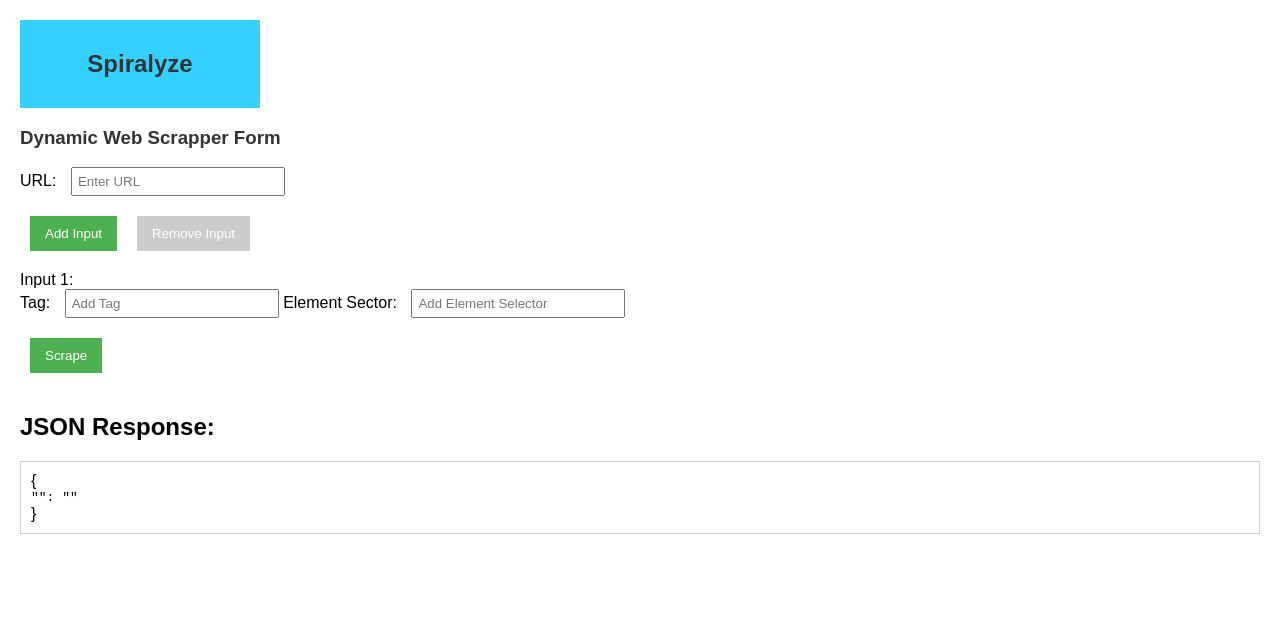
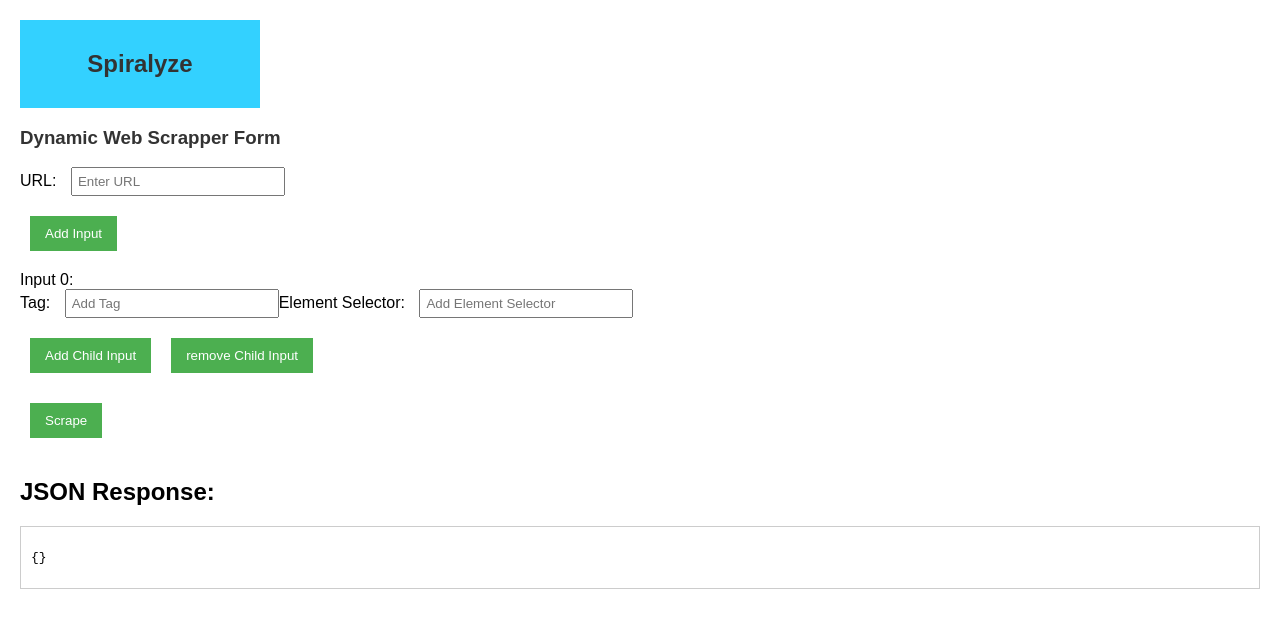
Before and after one commit to todi-sid-spz/dynamic-scraper, a React (Create React App) app: page / in a window 1280 px wide. Shown: the top 628 px of the page. Built offline with nearby package versions, Linux system fonts and the light colour scheme.

Commit message:
Nested input, few errors

```diff
--- a/src/App.css
+++ b/src/App.css
@@ -116,11 +116,3 @@ button:disabled {
 .json-response-item:last-child::after {
   content: '';
 }
-
-.json-response-wrapper::before {
-  content: '{';
-}
-
-.json-response-wrapper::after {
-  content: '}';
-}
--- a/src/DynamicForm.js
+++ b/src/DynamicForm.js
@@ -1,79 +1,178 @@
-import React, { useState } from 'react';
+import React, { useState } from "react";
 
 const DynamicForm = () => {
-  const [inputs, setInputs] = useState([{tag:'',selector:''}]); // State to store input values
+  const [inputs, setInputs] = useState([
+    { tag: "", selector: "", children: [] },
+  ]);
 
   // Function to add a new input field
-  const addInput = () => {
-    setInputs([...inputs, {tag:'',selector:''}]);
+  const addNestedInput = (path) => {
+    path = String(path);
+    console.log(path);
+    setInputs((inputs) => {
+      const newInputs = JSON.parse(JSON.stringify(inputs)); // Deep clone the inputs
+      let current = newInputs;
+      path.split("-").forEach((index, i, arr) => {
+        if (i === arr.length - 1) {
+          if (!current[index].children) {
+            current[index].children = [];
+          }
+          current[index].children.push({ tag: "", selector: "", children: [] });
+        } else {
+          current = current[index].children;
+        }
+      });
+      return newInputs;
+    });
   };
 
   // Function to remove the last input field
-  const removeInput = () => {
-    setInputs(inputs.slice(0, -1));
+  const removeInput = (path) => {
+    path = String(path);
+    setInputs((inputs) => {
+      const newInputs = JSON.parse(JSON.stringify(inputs)); // Deep clone the inputs
+      const pathArr = path.split("-").map((x) => parseInt(x));
+      let current = newInputs;
+      pathArr.forEach((index, i) => {
+        if (i === pathArr.length - 1) {
+          if (pathArr.length === 1) {
+            // Remove top-level input
+            current.children.splice(index, 1);
+            console.log(current);
+          } else {
+            // Remove nested input
+            current.children.splice(index, 1);
+          }
+        } else {
+          current = current[index].children;
+        }
+      });
+      return newInputs;
+    });
   };
 
   // Function to handle input changes
-  const handleInputChange = (index, fieldName, value) => {
-    const newInputs = [...inputs];
-    newInputs[index][fieldName] = value;
-    setInputs(newInputs);
+  const handleInputChange = (path, fieldName, value) => {
+    path = String(path);
+    setInputs((inputs) => {
+      const newInputs = JSON.parse(JSON.stringify(inputs)); // Deep clone the inputs
+      let current = newInputs;
+      path.split("-").forEach((index, i, arr) => {
+        if (i === arr.length - 1) {
+          current[index][fieldName] = value;
+        } else {
+          current = current[index].children;
+        }
+      });
+      return newInputs;
+    });
   };
 
+  function renderInputs(
+    inputs,
+    handleInputChange,
+    addNestedInput,
+    path = "",
+    level = 0
+  ) {
+    return inputs.map((input, index) => {
+      const currentPath = path ? `${path}-${index}` : `${index}`;
+
       return (
-    <div className="container">
-        <nav>
-            <h1><strong>Spiralyze</strong></h1>
-        </nav>
-      <h3>Dynamic Web Scrapper Form</h3>
-      <div>
-      <label htmlFor={'URL'}>URL: </label>
-      <input
-            type="text"
-            placeholder='Enter URL'
-          />
-    </div>
-      <button onClick={addInput}>Add Input</button>
-      <button onClick={removeInput} disabled={inputs.length === 1}>
-        Remove Input
-      </button>
-
-      {/* Render input fields based on state */}
-      {inputs.map((input, index) => (
-        <div key={index} className='input-container'>
-          <label htmlFor={`input-${index + 1}`}>{`Input ${index + 1}: `}</label>
+        <div
+          key={currentPath}
+          className="input-container"
+          style={{ marginLeft: `${level * 20}px` }}
+        >
+          <label
+            htmlFor={`input-${currentPath}`}
+          >{`Input ${currentPath}: `}</label>
           <div>
             <label>Tag: </label>
             <input
               type="text"
               value={input.tag}
-            placeholder='Add Tag'
-            onChange={(e) => handleInputChange(index, 'tag', e.target.value)}
+              placeholder="Add Tag"
+              onChange={(e) =>
+                handleInputChange(currentPath, "tag", e.target.value)
+              }
             />
-          <label> Element Sector: </label>
+            <label>Element Selector: </label>
             <input
               type="text"
               value={input.selector}
-            placeholder='Add Element Selector'
-            onChange={(e) => handleInputChange(index, 'selector', e.target.value)}
+              placeholder="Add Element Selector"
+              onChange={(e) =>
+                handleInputChange(currentPath, "selector", e.target.value)
+              }
             />
           </div>
+          <div>
+            <button onClick={() => addNestedInput(currentPath)}>
+              Add Child Input
+            </button>
+            <button onClick={() => removeInput(currentPath)}>
+              remove Child Input
+            </button>
           </div>
-      ))}
+          {input.children && input.children.length > 0 && (
+            <div className="nested-inputs">
+              {renderInputs(
+                input.children,
+                handleInputChange,
+                addNestedInput,
 
-        <button >Scrape</button>
+                currentPath,
+                level + 1 // Increment the level for nested inputs
+              )}
+            </div>
+          )}
+        </div>
+      );
+    });
+  }
 
-      <div className='json-response'>
+  function createJsonObject(inputs) {
+    const result = {};
+
+    inputs.forEach((input) => {
+      if (input.tag) {
+        if (input.children && input.children.length > 0) {
+          result[input.tag] = createJsonObject(input.children);
+        } else {
+          result[input.tag] = input.selector;
+        }
+      }
+    });
+
+    return result;
+  }
+
+  return (
+    <div className="container">
+      <nav>
+        <h1>
+          <strong>Spiralyze</strong>
+        </h1>
+      </nav>
+      <h3>Dynamic Web Scrapper Form</h3>
+      <div>
+        <label htmlFor="URL">URL: </label>
+        <input type="text" placeholder="Enter URL" />
+      </div>
+      <button onClick={() => addNestedInput("")}>Add Input</button>
+      {/* Render input fields based on state */}
+      {renderInputs(inputs, handleInputChange, addNestedInput)}
+
+      <button>Scrape</button>
+
+      <div className="json-response">
         <h2>JSON Response:</h2>
-        {/* Display input values */}
-        <div className='json-response-wrapper'>
-          {inputs.map((input, index) => (
-            <div key={index} className='json-response-item'>{`"${input.tag}": "${input.selector}"`}</div>
-          ))}
+        <div className="json-response-wrapper">
+          <pre>{JSON.stringify(createJsonObject(inputs), null, 4)}</pre>
         </div>
       </div>
     </div>
-
   );
 };
 
```
Lines whose indentation alone changed are shown as unchanged.
